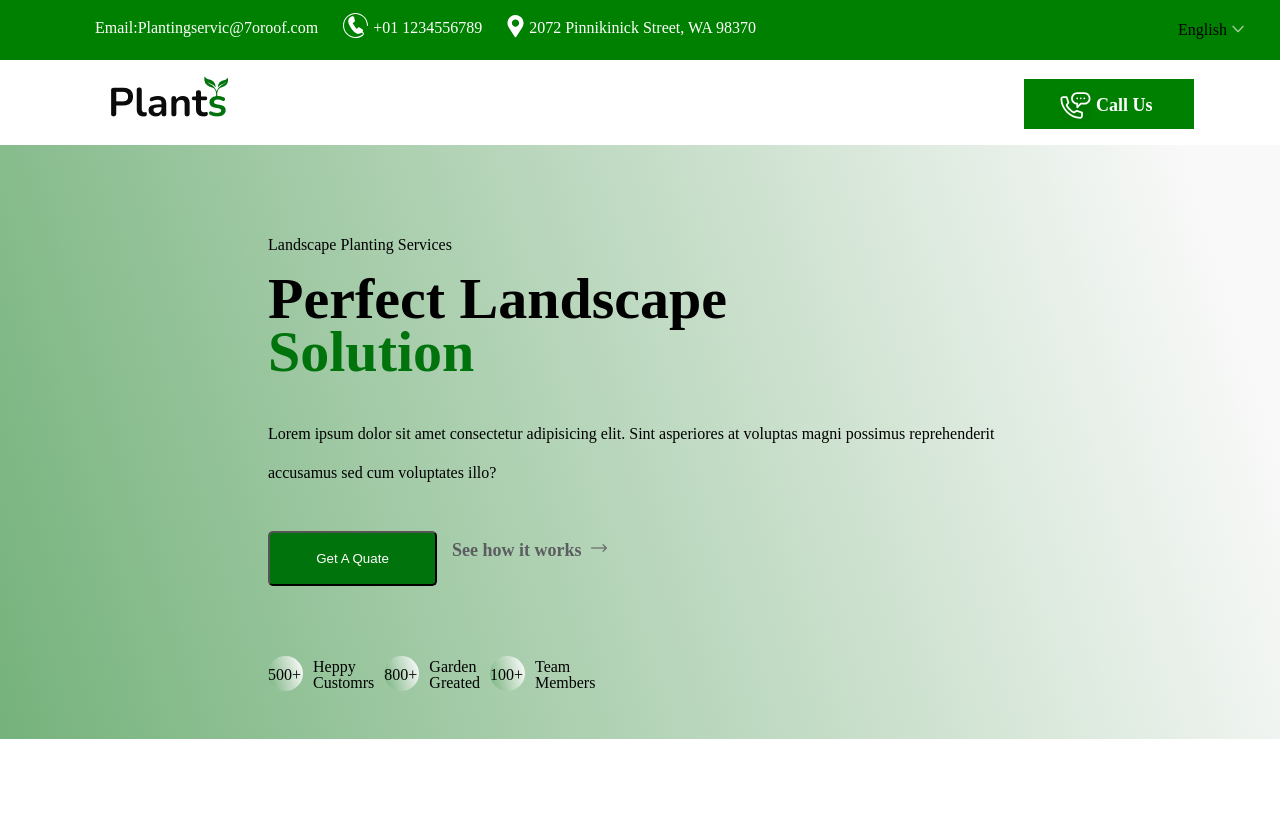
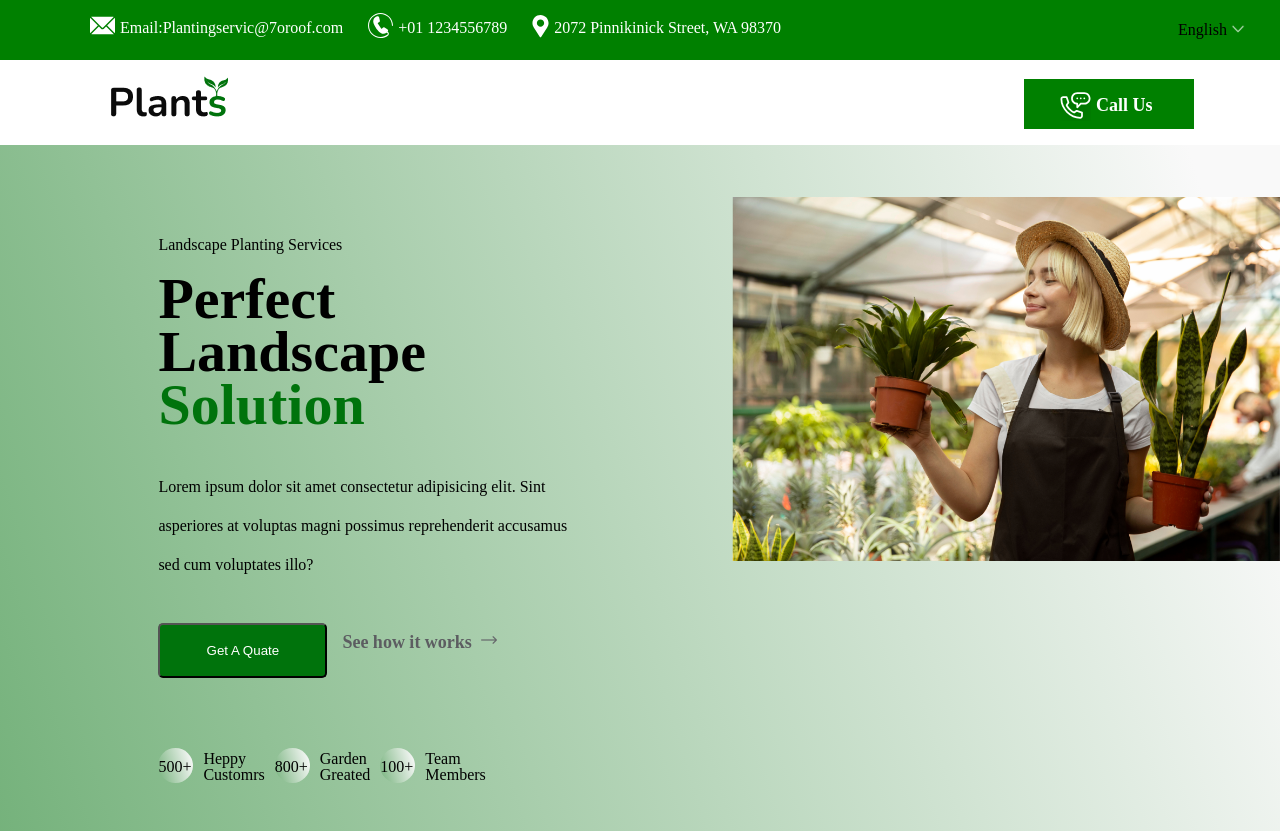
Before and after one commit to Anatoliy472/shop-figma, a plain HTML site: page index.html in a window 1280 px wide. Shown: the top 834 px of the page. Drawn offline with Linux system fonts and the light colour scheme; files whose address does not match are found by name.

Commit message:
remote with img

```diff
--- a/index.html
+++ b/index.html
@@ -12,7 +12,7 @@
       <div class="header-section">
         <div class="section-up">
           <div class="section-all-ema-pho-loc">
-          <span> <img src="email 1.png" alt="" /></span>
+          <span> <img src="./icon-not-svg/email 1.png" alt="" /></span>
 
           <a href="">Email:Plantingservic@7oroof.com</a>
 
@@ -146,7 +146,7 @@
           </div>
         </div>
       </div>
-      <div class="present-img-women"><img src="Img PRESENT.png" alt="" /></div>
+      <div class="present-img-women"><img src="./Img PRESENT.png" alt="" /></div>
     </div>
  <div class="servis">
     <div class="servis-centr">
```
Also changed, not shown: 1 LOGO.png (added), Img PRESENT.png (renamed from photo/Img PRESENT.png), Img next-servis-tree.png (renamed from photo/Img next-servis-tree.png), Img next-servis.png (renamed from photo/Img next-servis.png).
